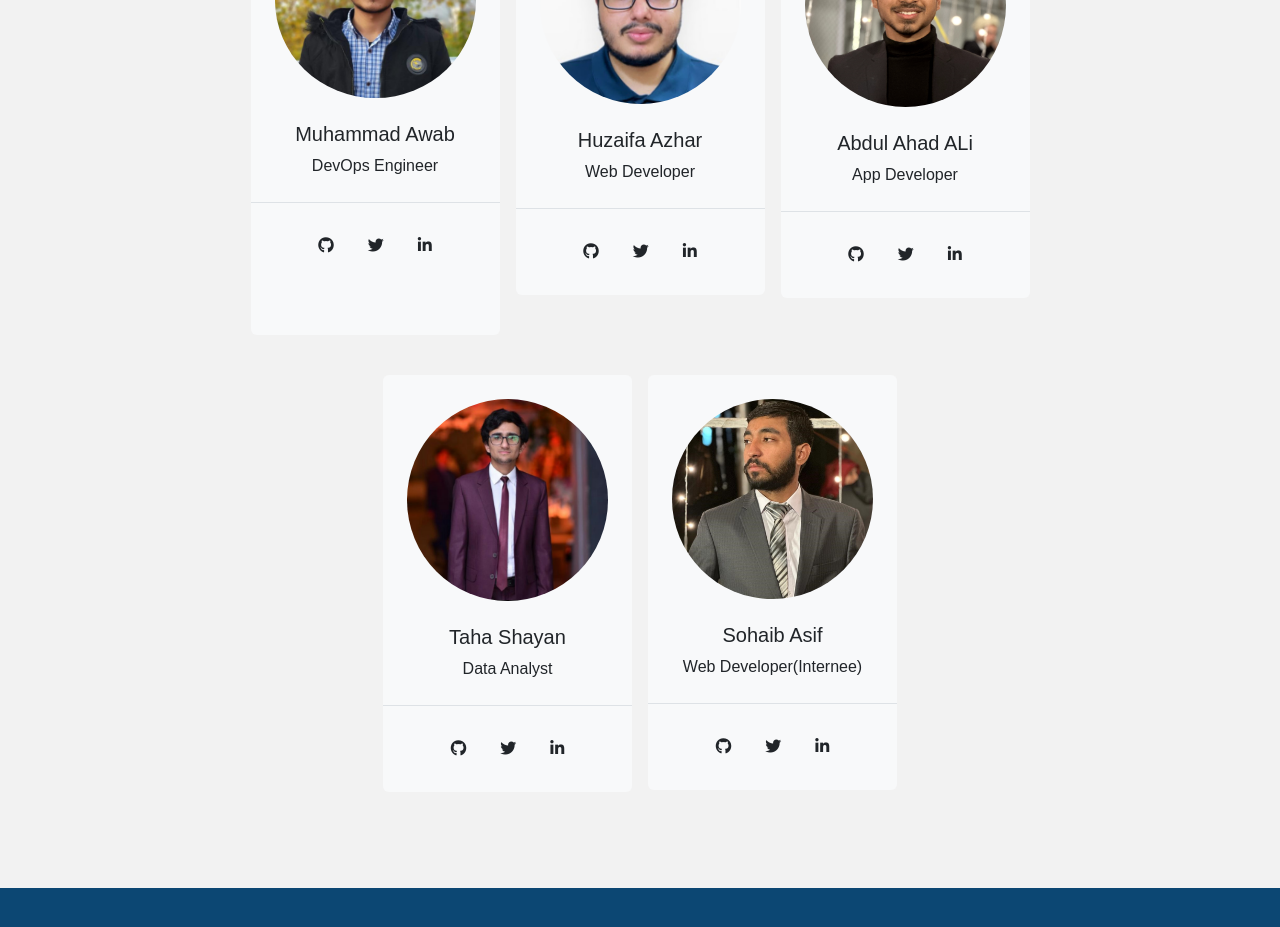
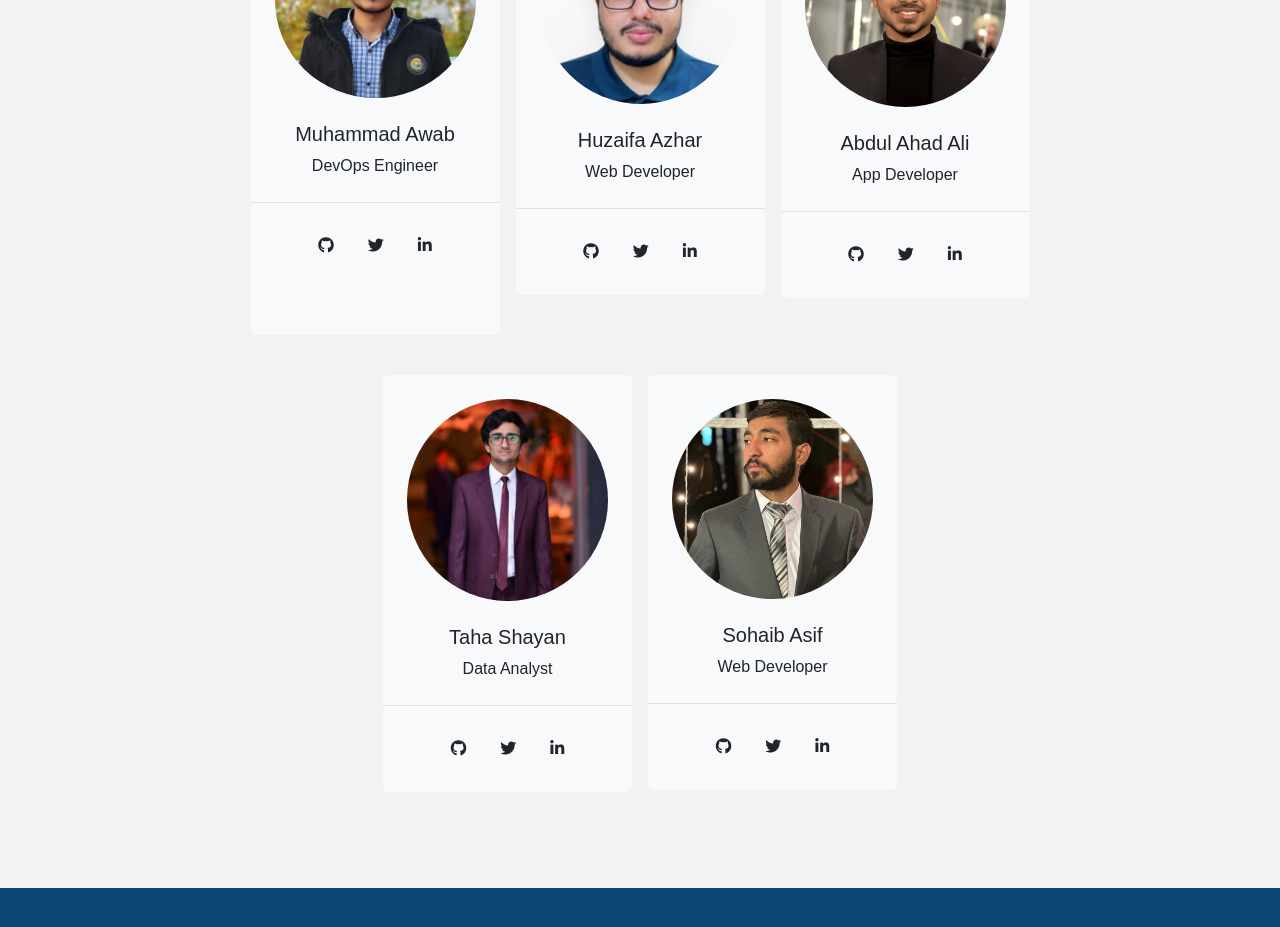
Before and after one commit to technocrats-portfolio/Technocrats, a React (Create React App) app: page / in a window 1280 px wide. Shown: the part 3680-4607 px from the top of the page. Built offline with nearby package versions, Linux system fonts and the light colour scheme.

Commit message:
fixed links

```diff
--- a/src/Home.jsx
+++ b/src/Home.jsx
@@ -266,7 +266,7 @@ emailjs.sendForm('service_j4qp323', 'template_1kitx3b', e.target, 'zbnOMBcyn0XAV
                                     href="https://github.com/HuzaifaAzhar"><i
                                         class="fab fa-github"></i></a>
                                 <a class="btn btn-square mx-1"
-                                    href="http://x.com/Chaos_AhoyI"><i
+                                    href="http://x.com/Chaos_Ahoy"><i
                                         class="fab fa-twitter"></i></a>
                                 <a class="btn btn-square mx-1"
                                     href="https://www.linkedin.com/in/huzaifa-azhar-tarar-bb4b6b99/"><i
@@ -280,7 +280,7 @@ emailjs.sendForm('service_j4qp323', 'template_1kitx3b', e.target, 'zbnOMBcyn0XAV
                                 <img class="img-fluid rounded-circle mb-4" src="Images/ahad.jpg" alt="ahad"
                                 style={{width:'100%',height:'100%'}}
                                 />
-                                <h5>Abdul Ahad ALi</h5>
+                                <h5>Abdul Ahad Ali</h5>
                                 <span>App Developer</span>
                             </div>
                             <div class="d-flex justify-content-center p-4">
@@ -330,7 +330,7 @@ emailjs.sendForm('service_j4qp323', 'template_1kitx3b', e.target, 'zbnOMBcyn0XAV
                                 style={{width:'100%',height:'100%'}}
                                     alt="sohaib" />
                                     <h5>Sohaib Asif</h5>
-                                <span>Web Developer(Internee)</span>
+                                <span>Web Developer</span>
                             </div>
                             <div class="d-flex justify-content-center p-4">
                                 <a class="btn btn-square mx-1"
```
